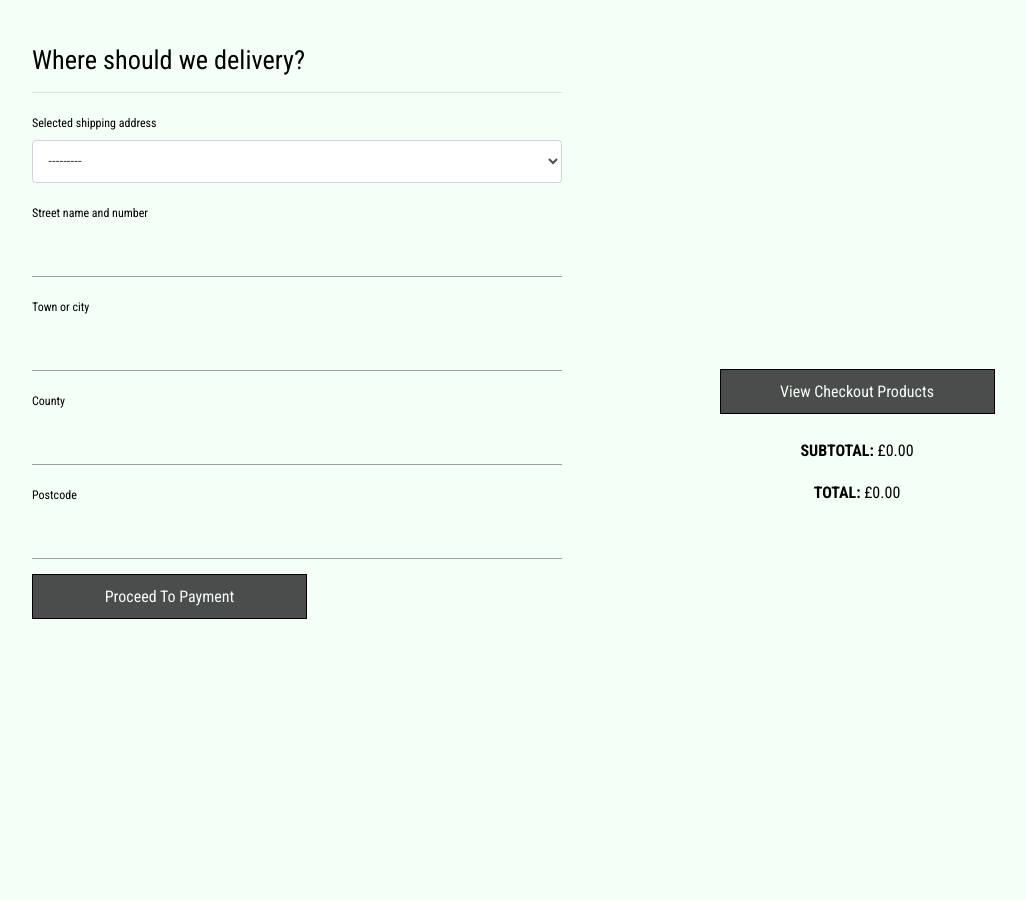
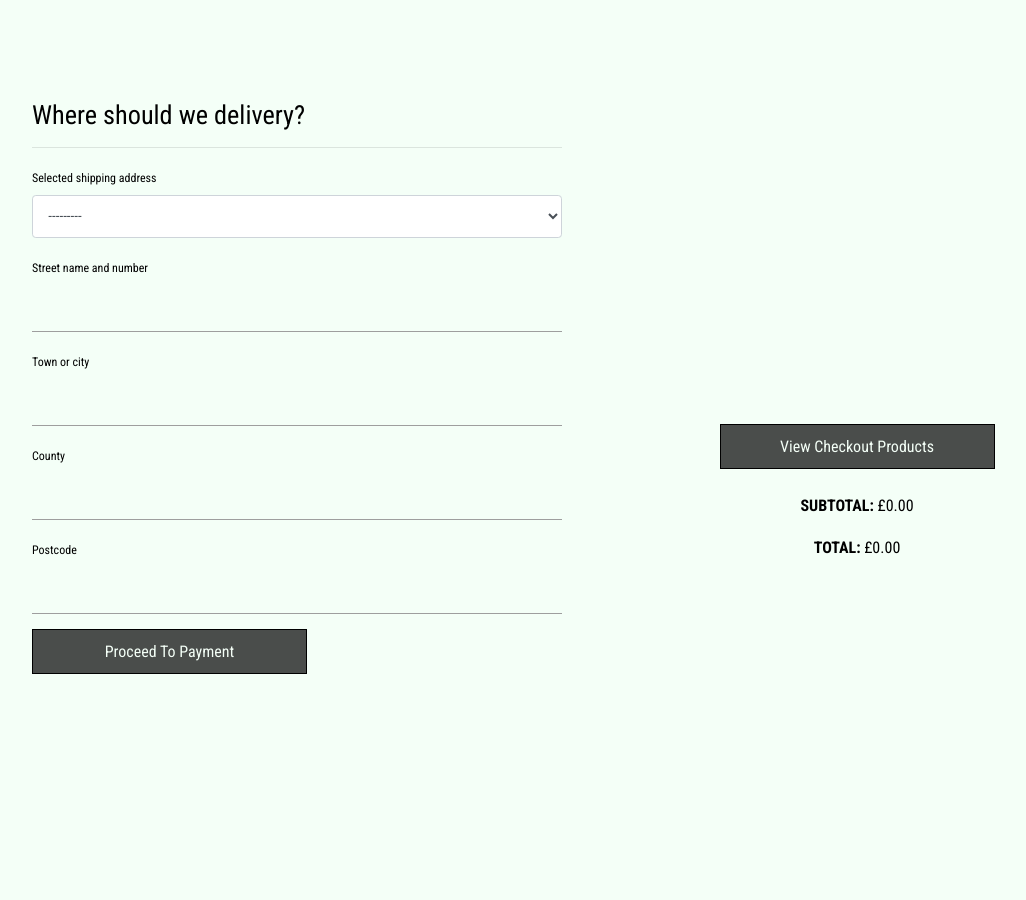
Before and after one commit to DelroyBrown28/VinylProject_2, a Django app: page /cart/checkout/ in a window 1280 px wide. Shown: the part 64-964 px from the top of the page, without its empty margins (63-1089 px from the left). Before the commit the page ends 683 px from the top, so only its background shows below. Run offline with Django 3.2, Linux system fonts and the light colour scheme; the visitor is signed in with stand-in values (Sample User, id 1); data comes from the database, SQL or seed files in the repository; data that the repository does not hold is empty; some libraries are stand-ins or nearby versions.

```diff
--- a/templates/cart/checkout.html
+++ b/templates/cart/checkout.html
@@ -47,9 +47,9 @@
 
     {% else %}
 
-    <form method="POST" class="mt-5">
+        <form method="POST" class="mt-5" style="margin-top: 100px !important;">
             {% csrf_token %}
-        <div class="col-md-12 p-0 address-form-wrap ">
+            <div class="col-md-12 p-0 address-form-wrap">
                 <div class="col-md-6 ">
                     <h3 class="shipping-details-text">Where should we delivery?</h3>
                     <hr>
```
Lines whose indentation alone changed are shown as unchanged.
